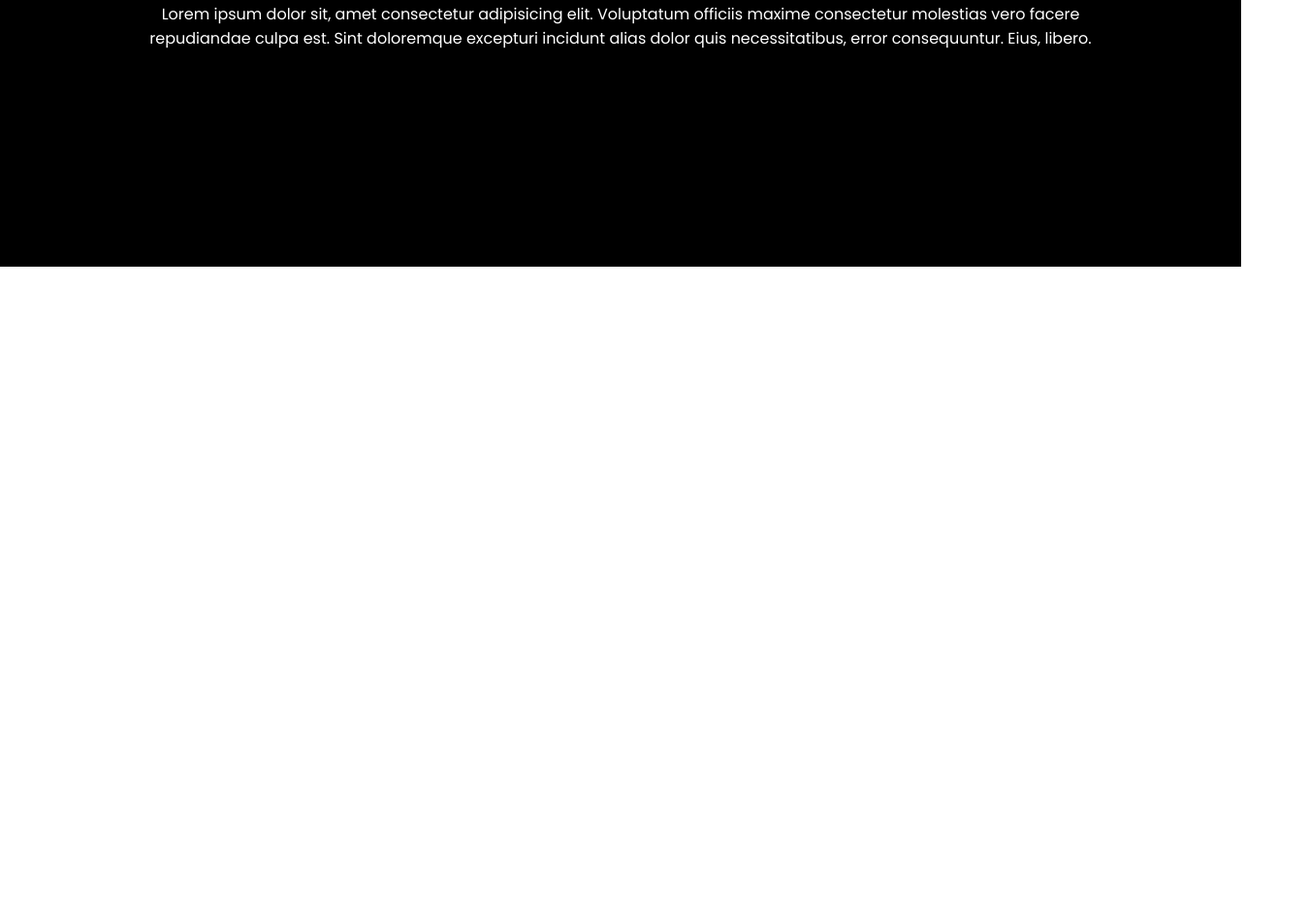
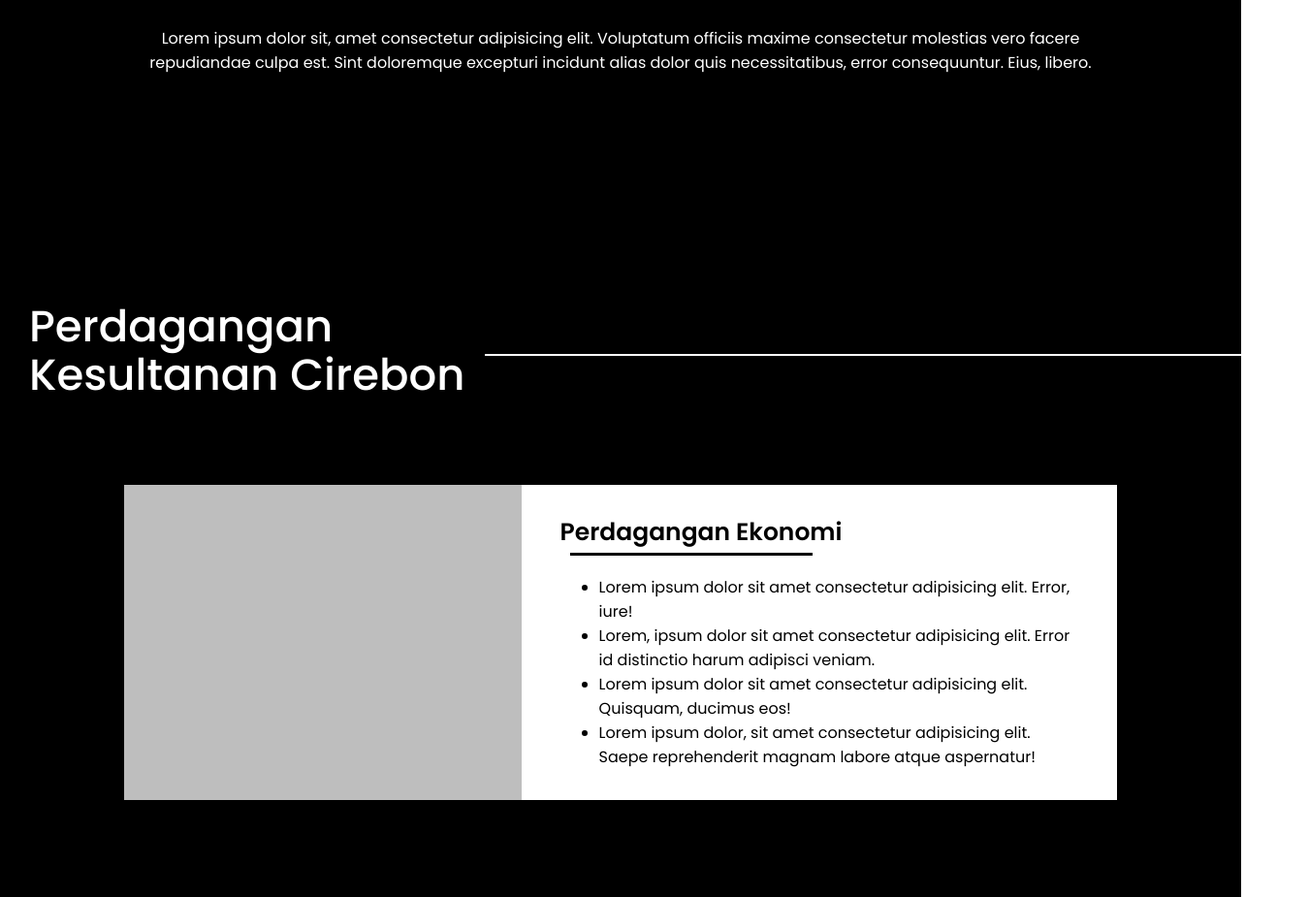
Before and after one commit to Olalaolele21/KesultananCirebon.github.io, a plain HTML site: page Ekonomi Page/ekonomi.html in a window 1280 px wide. Shown: the part 1313-2238 px from the top of the page at 97% size, 1350 px wide, since content can reach past the window. Before the commit the page ends 1588 px from the top, so only its background shows below. Drawn offline with Linux system fonts and the light colour scheme.

Commit message:
membuat ekonomi page

```diff
--- a/Ekonomi Page/ekonomi.css
+++ b/Ekonomi Page/ekonomi.css
@@ -146,7 +146,7 @@ section {
     background-color: white;
     position: absolute;
     left: 300px;
-    top: 60px;
+    top: 90px;
 }
 
 #komoditas .contain-box {
@@ -175,3 +175,71 @@ section {
     text-align: center;
     margin: 30px auto;
 }
+
+/* Perdagangan Section */
+#perdagangan {
+    background-color: black;
+    display: flex;
+    flex-direction: column;
+    position: relative;
+    height: 650px;
+}
+
+#perdagangan h2 {
+    display: block;
+    font-size: 45px;
+    width: 500px;
+    height: 50px;
+    font-weight: 500;
+    color: white;
+    line-height: 50px;
+    margin-left: 30px;
+}
+
+#perdagangan h2::after {
+    content: '';
+    width: 850px;
+    height: 2px;
+    background-color: white;
+    position: absolute;
+    left: 500px;
+    top: 90px;
+}
+
+#perdagangan .contain {
+    width: 80%;
+    height: 550px;
+    display: flex;
+    flex-direction: row;
+    justify-content: center;
+    background-color: white;
+    margin: 100px auto;
+    position: relative;
+}
+
+.contain .img {
+    width: 40%;
+    background-color: #bebebe;
+    height: 100%;
+}
+
+.contain .txt {
+    width: 60%;
+    height: 100%;
+    padding: 5px 40px;
+}
+
+.txt h3 {
+    font-size: 25px;
+    font-weight: 600;
+}
+
+.txt h3::after {
+    content: '';
+    width: 250px;
+    height: 3px;
+    background-color: black;
+    position: absolute;
+    top: 70px;
+    left: 460px;
+}
--- a/Ekonomi Page/ekonomi.html
+++ b/Ekonomi Page/ekonomi.html
@@ -28,7 +28,7 @@
                 <a href="#">Pelajari Lebih Lanjut</a>
             </div>
         </section>
-        <section id="komoditas">
+        <section id="komoditas">`
             <h2>Komoditas</h2>
             <div class="contain-box">
                 <div class="box">
@@ -46,6 +46,21 @@
             </div>
             <p>Lorem ipsum dolor sit, amet consectetur adipisicing elit. Voluptatum officiis maxime consectetur molestias vero facere repudiandae culpa est. Sint doloremque excepturi incidunt alias dolor quis necessitatibus, error consequuntur. Eius, libero.</p>
         </section>
+        <section id="perdagangan">
+            <h2>Perdagangan Kesultanan Cirebon</h2>
+            <div class="contain">
+                <div class="img"></div>
+                <div class="txt">
+                    <h3>Perdagangan Ekonomi</h3>
+                    <ul>
+                        <li>Lorem ipsum dolor sit amet consectetur adipisicing elit. Error, iure!</li>
+                        <li>Lorem, ipsum dolor sit amet consectetur adipisicing elit. Error id distinctio harum adipisci veniam.</li>
+                        <li>Lorem ipsum dolor sit amet consectetur adipisicing elit. Quisquam, ducimus eos!</li>
+                        <li>Lorem ipsum dolor, sit amet consectetur adipisicing elit. Saepe reprehenderit magnam labore atque aspernatur!</li>
+                    </ul>
+                </div>
+            </div>
+        </section>
     </div>
 </body>
 </html>
```
Also changed, not shown: Politik Page/politik.html (+1 -1 lines), SosBud Page/sosbud.html (+1 -1 lines).
